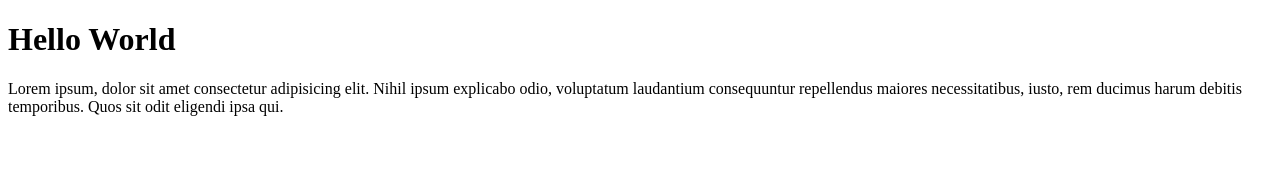
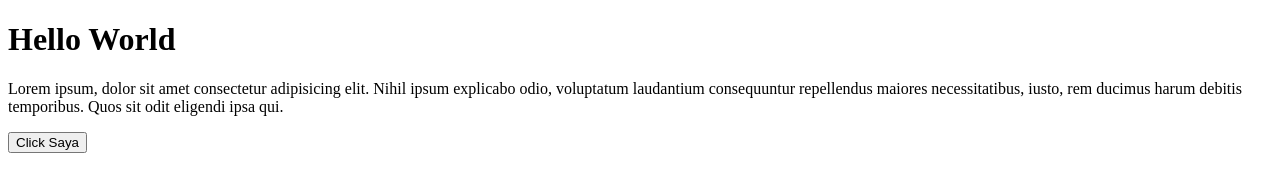
Before and after one commit to AlfredHutomo/git-tutor, a plain HTML site: page index.html in a window 1280 px wide. Drawn offline with Linux system fonts and the light colour scheme.

Commit message:
added button baru

```diff
--- a/index.html
+++ b/index.html
@@ -14,5 +14,6 @@
       necessitatibus, iusto, rem ducimus harum debitis temporibus. Quos sit odit
       eligendi ipsa qui.
     </p>
+    <button>Click Saya</button>
   </body>
 </html>
```
